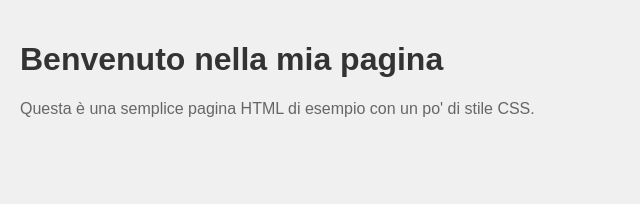
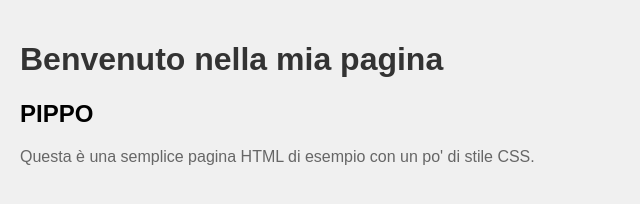
Before and after one commit to antonaai/new-curriculum, a plain HTML site: page index.html in a window 1280 px wide. Shown: the whole page, without its empty margins (0-640 px from the left). Drawn offline with Linux system fonts and the light colour scheme.

Commit message:
aggiunto pippo

```diff
--- a/index.html
+++ b/index.html
@@ -8,6 +8,7 @@
 </head>
 <body>
     <h1>Benvenuto nella mia pagina</h1>
+    <h2>PIPPO</h2>
     <p>Questa è una semplice pagina HTML di esempio con un po' di stile CSS.</p>
 </body>
 </html>
```
